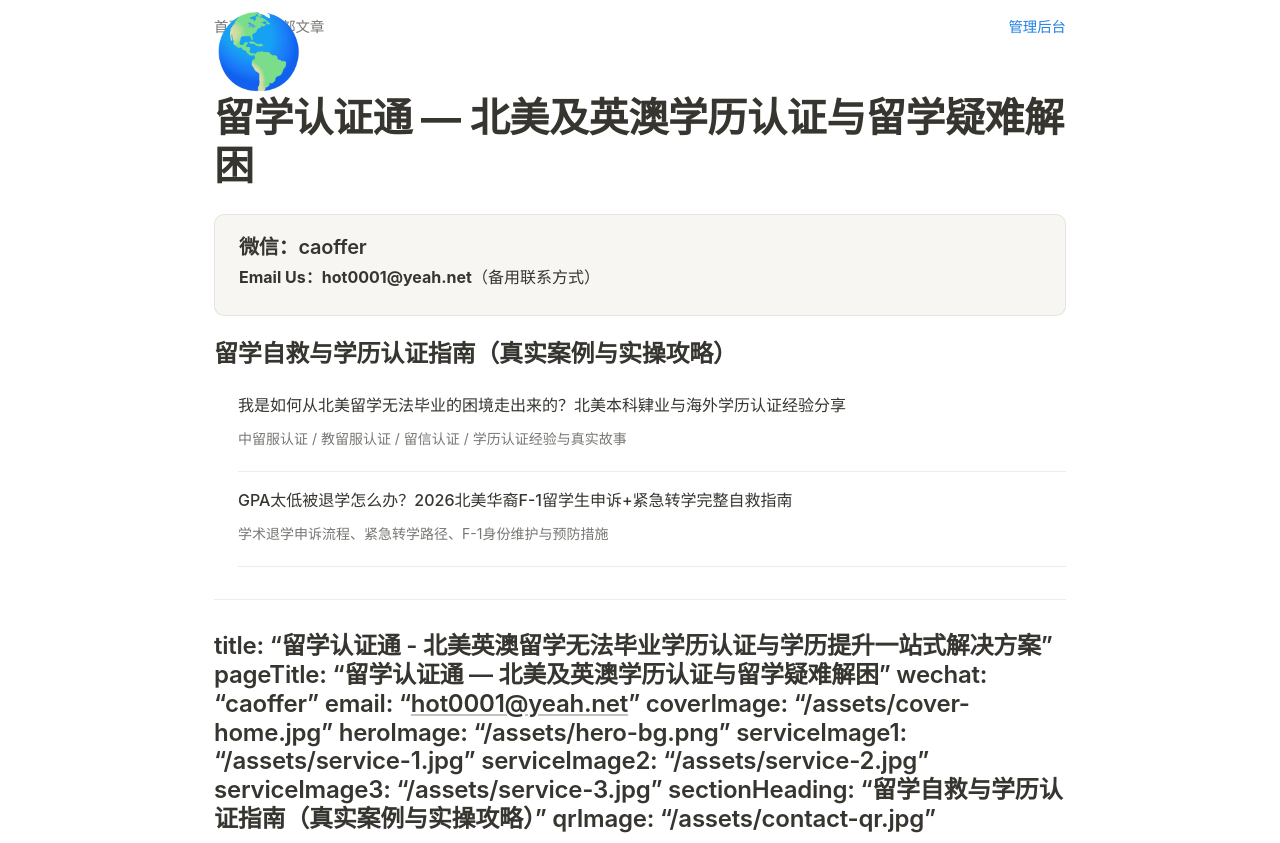
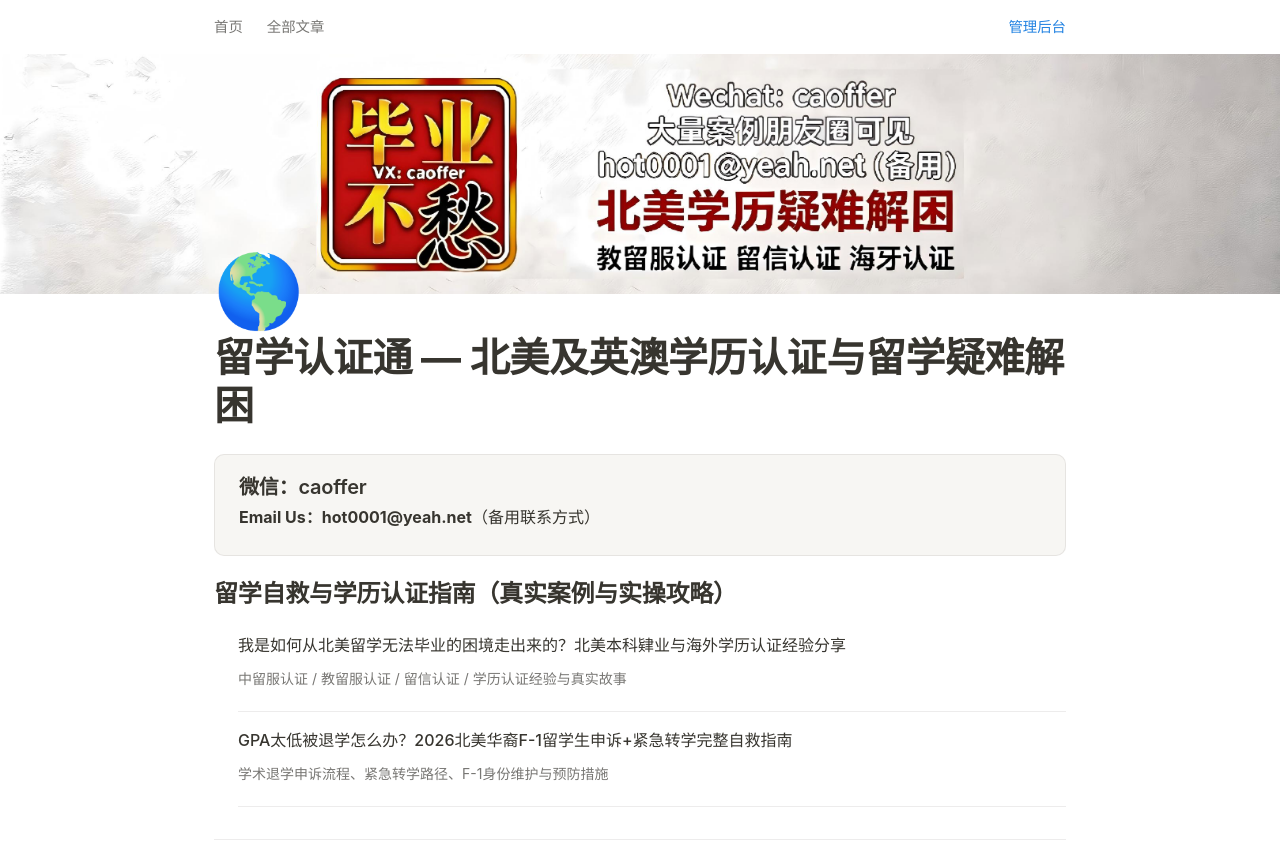
Before and after one commit to 24haoniupai/biye007-cms, an Astro site: page / in a window 1280 px wide. Shown: the top 843 px of the page. Built offline with nearby package versions, Linux system fonts and the light colour scheme; Astro itself is replaced by a stand-in of ours.

Commit message:
Update 页面 “home”

```diff
--- a/src/content/pages/home.md
+++ b/src/content/pages/home.md
@@ -3,6 +3,7 @@ title: 留学认证通｜北美英国澳洲留学生毕业困难、学历认证
 pageTitle: 留学认证通 — 北美及英澳学历认证与留学疑难解困
 wechat: caoffer
 email: hot0001@yeah.net
+coverImage: /assets/cover-home.jpg
 coverImageAlt: 留学认证通：北美、英国、澳大利亚留学学历认证与学历提升服务
 heroImageAlt: 美国本科留学生未能毕业的解决方案、学历提升与留学规划服务
 serviceImage1Alt: 美国留学生 GRE 考试辅导、College 转本科及学历提升方案
```
